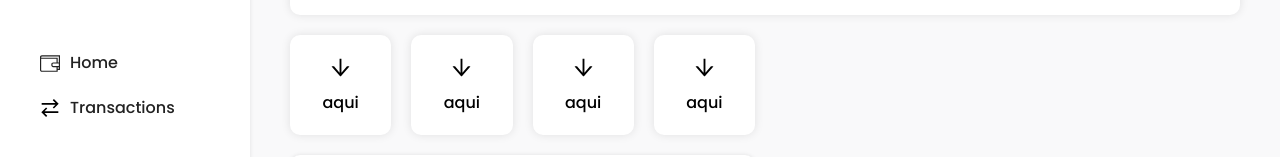
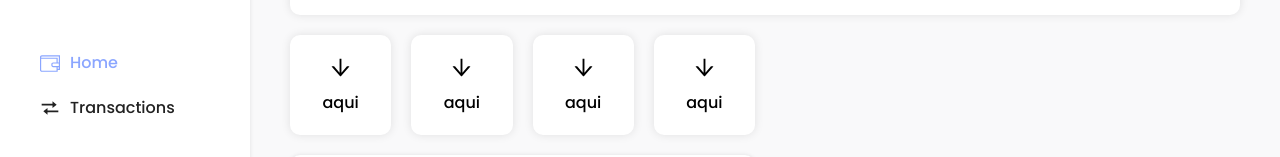
Before and after one commit to GabrielNatan/finance, a React (Create React App) app: page / in a window 1280 px wide. Shown: the part 195-352 px from the top of the page. Built offline with nearby package versions, Linux system fonts and the light colour scheme; no server answers; sample sign-in values are in the browser's storage.

Commit message:
style: change color active menu

```diff
--- a/src/components/Sidebar/index.tsx
+++ b/src/components/Sidebar/index.tsx
@@ -5,15 +5,15 @@ import {
   Nav,
   List,
   ListItem,
-  Bottom,
-  Config,
-  Navigation
+  Bottom
 } from './style'
 import { AiOutlineSetting } from 'react-icons/ai'
 import { TfiWallet } from 'react-icons/tfi'
-import { GrTransaction } from 'react-icons/gr'
+import { BiTransfer } from 'react-icons/bi'
+
 import { Avatar } from '../Avatar'
 import { useAuth } from '../../hooks/useAuth'
+import { NavLink } from 'react-router-dom'
 
 export const Sidebar = () => {
   const { user } = useAuth()
@@ -31,22 +31,41 @@ export const Sidebar = () => {
       <Nav>
         <List>
           <ListItem>
-            <Navigation to="/">
+            <NavLink
+              to="/"
+              className={({ isActive }) => {
+                console.log('isActive ', isActive)
+                return isActive ? 'active' : undefined
+              }}
+
+            >
               <TfiWallet size={20} /> Home
-            </Navigation>
+            </NavLink>
           </ListItem>
           <ListItem>
-            <Navigation to="/transactions">
-              <GrTransaction size={20} /> Transactions
-            </Navigation>
+            <NavLink
+              to="/transactions"
+              className={({ isActive }) => {
+                console.log('isActive ', isActive)
+                return isActive ? 'active' : undefined
+              }}
 
+            >
+              <BiTransfer size={20} /> Transactions
+            </NavLink>
           </ListItem>
         </List>
       </Nav>
       <Bottom>
-        <Config to="/settings">
+        <NavLink
+          to="/settings"
+          className={({ isActive }) => {
+            console.log('isActive ', isActive)
+            return isActive ? 'active' : undefined
+          }}
+          >
           <AiOutlineSetting size={20} /> Settings
-        </Config>
+        </NavLink>
       </Bottom>
     </Container>
   )
--- a/src/components/Sidebar/style.ts
+++ b/src/components/Sidebar/style.ts
@@ -1,4 +1,3 @@
-import { Link } from 'react-router-dom'
 import styled from 'styled-components'
 
 export const Container = styled.div`
@@ -33,30 +32,42 @@ export const List = styled.ol`
     list-style: none;
 
 `
-export const Navigation = styled(Link)`
-    display: flex;
-    align-items: center;
-    gap: 10px;
-    text-decoration: none;
-    color: ${({ theme }) => theme.color};
-`
+
 export const ListItem = styled.li`
     padding: 10px 0;
     cursor: pointer;
     display: flex;
     align-items: center;
+
+    & > a{
+        display: flex;
+        width: 100%;
+        height: 100%;
+        align-items: center;
+        gap: 10px;
+        text-decoration: none;
+        color: ${({ theme }) => { return theme.color }};
+        fill: ${({ theme }) => theme.color};
+
+        &.active{
+            color: ${({ theme }) => theme.active};
+        }
+    }
 `
 
 export const Bottom = styled.div`
     padding-left: 40px;
     cursor: pointer;
-`
 
-export const Config = styled(Link)`
+    & > a{
         padding: 20px 0 20px 0;
         display: flex;
         align-items: center;
         gap: 10px;
         color: ${({ theme }) => theme.color};
         text-decoration: none;
+        &.active{
+            color: ${({ theme }) => theme.active};
+        }
+    }
 `
```
Lines whose indentation alone changed are shown as unchanged.
